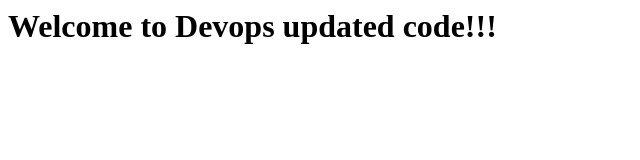
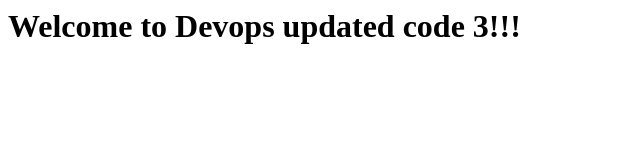
Before and after one commit to LataPokhrelBidary/website, a plain HTML site: page index.html in a window 1280 px wide. Shown: the full height of the page, 0-640 px from the left. Drawn offline with Linux system fonts and the light colour scheme.

Commit message:
Update index.html

```diff
--- a/index.html
+++ b/index.html
@@ -1,6 +1,6 @@
 <html>
 <title>Jenkins CICD pipeline</title>
 <body>
-<h1>Welcome to Devops updated code!!!</h1>
+<h1>Welcome to Devops updated code 3!!!</h1>
 </body>
 </html>
```
